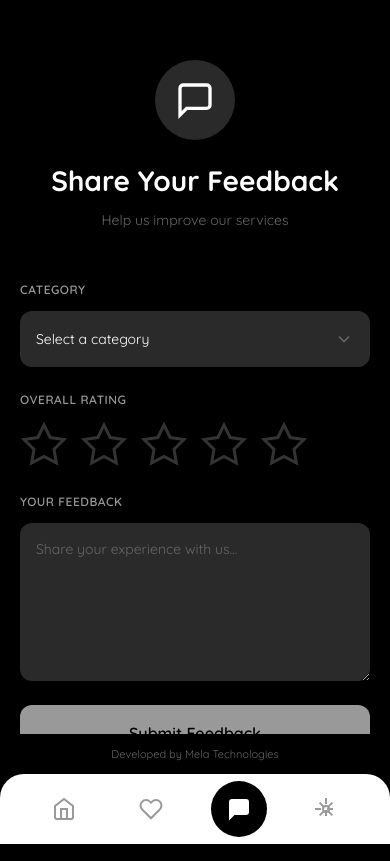
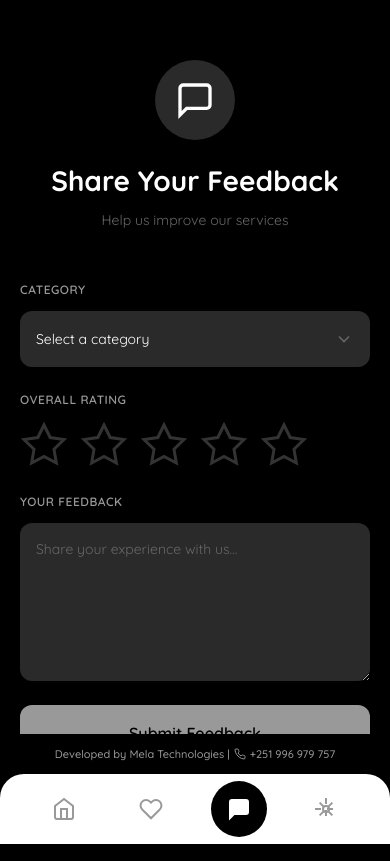
Before and after one commit to AbelStack/QR-Menu, a Vue app in the folder frontend/: page /feedback in a window 390 px wide. Built offline with nearby package versions, Linux system fonts and the light colour scheme.

Commit message:
phone icon

```diff
--- a/frontend/index.html
+++ b/frontend/index.html
@@ -78,11 +78,21 @@
 
       .loader-credit {
         font-family: 'Quicksand', sans-serif;
-        font-size: 12px;
+        font-size: 13px;
         font-weight: 500;
-        color: #666;
+        color: #999;
         text-align: center;
         margin-top: 8px;
+        display: flex;
+        align-items: center;
+        justify-content: center;
+        gap: 6px;
+      }
+
+      .loader-credit svg {
+        width: 14px;
+        height: 14px;
+        stroke-width: 2;
       }
 
       @keyframes spin {
@@ -99,7 +109,13 @@
           <div class="loader-spinner"></div>
         </div>
         <div class="loader-text">Amore Cafe<br/>አሞር ካፌ</div>
-        <div class="loader-credit">Developed by Mela Technologies</div>
+        <div class="loader-credit">
+          Developed by Mela Technologies |
+          <svg viewBox="0 0 24 24" fill="none" stroke="currentColor">
+            <path d="M22 16.92v3a2 2 0 0 1-2.18 2 19.79 19.79 0 0 1-8.63-3.07 19.5 19.5 0 0 1-6-6 19.79 19.79 0 0 1-3.07-8.67A2 2 0 0 1 4.11 2h3a2 2 0 0 1 2 1.72 12.84 12.84 0 0 0 .7 2.81 2 2 0 0 1-.45 2.11L8.09 9.91a16 16 0 0 0 6 6l1.27-1.27a2 2 0 0 1 2.11-.45 12.84 12.84 0 0 0 2.81.7A2 2 0 0 1 22 16.92z"/>
+          </svg>
+          +251 996 979 757
+        </div>
       </div>
     </div>
 
--- a/frontend/src/views/FavoritesView.vue
+++ b/frontend/src/views/FavoritesView.vue
@@ -76,7 +76,13 @@
 
     <!-- Footer Credit -->
     <div class="footer-credit">
-      Developed by Mela Technologies
+      Developed by Mela Technologies |
+      <a href="tel:+251996979757" class="footer-phone">
+        <svg viewBox="0 0 24 24" fill="none" stroke="currentColor">
+          <path d="M22 16.92v3a2 2 0 0 1-2.18 2 19.79 19.79 0 0 1-8.63-3.07 19.5 19.5 0 0 1-6-6 19.79 19.79 0 0 1-3.07-8.67A2 2 0 0 1 4.11 2h3a2 2 0 0 1 2 1.72 12.84 12.84 0 0 0 .7 2.81 2 2 0 0 1-.45 2.11L8.09 9.91a16 16 0 0 0 6 6l1.27-1.27a2 2 0 0 1 2.11-.45 12.84 12.84 0 0 0 2.81.7A2 2 0 0 1 22 16.92z"/>
+        </svg>
+        +251 996 979 757
+      </a>
     </div>
   </div>
 </template>
@@ -298,10 +304,35 @@
   width: 100%;
   padding: 12px 20px;
   text-align: center;
-  font-size: 11px;
-  color: var(--text-quaternary);
+  font-size: 12px;
+  font-weight: 500;
+  color: var(--text-tertiary);
   background: var(--bg-primary);
   z-index: 99;
+  display: flex;
+  align-items: center;
+  justify-content: center;
+  gap: 4px;
+  flex-wrap: wrap;
+}
+
+.footer-phone {
+  display: inline-flex;
+  align-items: center;
+  gap: 4px;
+  color: var(--text-tertiary);
+  text-decoration: none;
+  transition: color 0.3s;
+}
+
+.footer-phone:hover {
+  color: #fbbf24;
+}
+
+.footer-phone svg {
+  width: 14px;
+  height: 14px;
+  stroke-width: 2;
 }
 
 @media (max-width: 480px) {
@@ -313,6 +344,12 @@
   .footer-credit {
     left: 0;
     transform: none;
+    font-size: 11px;
+  }
+
+  .footer-phone svg {
+    width: 12px;
+    height: 12px;
   }
 }
 </style>
--- a/frontend/src/views/FeedbackView.vue
+++ b/frontend/src/views/FeedbackView.vue
@@ -105,7 +105,13 @@
 
     <!-- Footer Credit -->
     <div class="footer-credit">
-      Developed by Mela Technologies
+      Developed by Mela Technologies |
+      <a href="tel:+251996979757" class="footer-phone">
+        <svg viewBox="0 0 24 24" fill="none" stroke="currentColor">
+          <path d="M22 16.92v3a2 2 0 0 1-2.18 2 19.79 19.79 0 0 1-8.63-3.07 19.5 19.5 0 0 1-6-6 19.79 19.79 0 0 1-3.07-8.67A2 2 0 0 1 4.11 2h3a2 2 0 0 1 2 1.72 12.84 12.84 0 0 0 .7 2.81 2 2 0 0 1-.45 2.11L8.09 9.91a16 16 0 0 0 6 6l1.27-1.27a2 2 0 0 1 2.11-.45 12.84 12.84 0 0 0 2.81.7A2 2 0 0 1 22 16.92z"/>
+        </svg>
+        +251 996 979 757
+      </a>
     </div>
   </div>
 </template>
@@ -410,10 +416,35 @@
   width: 100%;
   padding: 12px 20px;
   text-align: center;
-  font-size: 11px;
-  color: var(--text-quaternary);
+  font-size: 12px;
+  font-weight: 500;
+  color: var(--text-tertiary);
   background: var(--bg-primary);
   z-index: 99;
+  display: flex;
+  align-items: center;
+  justify-content: center;
+  gap: 4px;
+  flex-wrap: wrap;
+}
+
+.footer-phone {
+  display: inline-flex;
+  align-items: center;
+  gap: 4px;
+  color: var(--text-tertiary);
+  text-decoration: none;
+  transition: color 0.3s;
+}
+
+.footer-phone:hover {
+  color: #fbbf24;
+}
+
+.footer-phone svg {
+  width: 14px;
+  height: 14px;
+  stroke-width: 2;
 }
 
 @media (max-width: 480px) {
@@ -425,6 +456,12 @@
   .footer-credit {
     left: 0;
     transform: none;
+    font-size: 11px;
+  }
+
+  .footer-phone svg {
+    width: 12px;
+    height: 12px;
   }
 }
 </style>
--- a/frontend/src/views/MenuView.css
+++ b/frontend/src/views/MenuView.css
@@ -762,10 +762,35 @@
   width: 100%;
   padding: 12px 20px;
   text-align: center;
-  font-size: 11px;
-  color: var(--text-quaternary);
+  font-size: 12px;
+  font-weight: 500;
+  color: var(--text-tertiary);
   background: var(--bg-primary);
   z-index: 99;
+  display: flex;
+  align-items: center;
+  justify-content: center;
+  gap: 4px;
+  flex-wrap: wrap;
+}
+
+.footer-phone {
+  display: inline-flex;
+  align-items: center;
+  gap: 4px;
+  color: var(--text-tertiary);
+  text-decoration: none;
+  transition: color 0.3s;
+}
+
+.footer-phone:hover {
+  color: #fbbf24;
+}
+
+.footer-phone svg {
+  width: 14px;
+  height: 14px;
+  stroke-width: 2;
 }
 
 @media (max-width: 480px) {
@@ -777,6 +802,12 @@
   .footer-credit {
     left: 0;
     transform: none;
+    font-size: 11px;
+  }
+
+  .footer-phone svg {
+    width: 12px;
+    height: 12px;
   }
 }
 
--- a/frontend/src/views/MenuView.vue
+++ b/frontend/src/views/MenuView.vue
@@ -343,7 +343,13 @@
 
     <!-- Footer Credit -->
     <div class="footer-credit">
-      Developed by Mela Technologies
+      Developed by Mela Technologies |
+      <a href="tel:+251996979757" class="footer-phone">
+        <svg viewBox="0 0 24 24" fill="none" stroke="currentColor">
+          <path d="M22 16.92v3a2 2 0 0 1-2.18 2 19.79 19.79 0 0 1-8.63-3.07 19.5 19.5 0 0 1-6-6 19.79 19.79 0 0 1-3.07-8.67A2 2 0 0 1 4.11 2h3a2 2 0 0 1 2 1.72 12.84 12.84 0 0 0 .7 2.81 2 2 0 0 1-.45 2.11L8.09 9.91a16 16 0 0 0 6 6l1.27-1.27a2 2 0 0 1 2.11-.45 12.84 12.84 0 0 0 2.81.7A2 2 0 0 1 22 16.92z"/>
+        </svg>
+        +251 996 979 757
+      </a>
     </div>
   </div>
 </template>
--- a/frontend/src/views/ProfileView.vue
+++ b/frontend/src/views/ProfileView.vue
@@ -148,7 +148,13 @@
 
     <!-- Footer Credit -->
     <div class="footer-credit">
-      Developed by Mela Technologies
+      Developed by Mela Technologies |
+      <a href="tel:+251996979757" class="footer-phone">
+        <svg viewBox="0 0 24 24" fill="none" stroke="currentColor">
+          <path d="M22 16.92v3a2 2 0 0 1-2.18 2 19.79 19.79 0 0 1-8.63-3.07 19.5 19.5 0 0 1-6-6 19.79 19.79 0 0 1-3.07-8.67A2 2 0 0 1 4.11 2h3a2 2 0 0 1 2 1.72 12.84 12.84 0 0 0 .7 2.81 2 2 0 0 1-.45 2.11L8.09 9.91a16 16 0 0 0 6 6l1.27-1.27a2 2 0 0 1 2.11-.45 12.84 12.84 0 0 0 2.81.7A2 2 0 0 1 22 16.92z"/>
+        </svg>
+        +251 996 979 757
+      </a>
     </div>
   </div>
 </template>
@@ -473,10 +479,35 @@
   width: 100%;
   padding: 12px 20px;
   text-align: center;
-  font-size: 11px;
-  color: var(--text-quaternary);
+  font-size: 12px;
+  font-weight: 500;
+  color: var(--text-tertiary);
   background: var(--bg-primary);
   z-index: 99;
+  display: flex;
+  align-items: center;
+  justify-content: center;
+  gap: 4px;
+  flex-wrap: wrap;
+}
+
+.footer-phone {
+  display: inline-flex;
+  align-items: center;
+  gap: 4px;
+  color: var(--text-tertiary);
+  text-decoration: none;
+  transition: color 0.3s;
+}
+
+.footer-phone:hover {
+  color: #fbbf24;
+}
+
+.footer-phone svg {
+  width: 14px;
+  height: 14px;
+  stroke-width: 2;
 }
 
 @media (max-width: 480px) {
@@ -488,6 +519,12 @@
   .footer-credit {
     left: 0;
     transform: none;
+    font-size: 11px;
+  }
+
+  .footer-phone svg {
+    width: 12px;
+    height: 12px;
   }
 }
 </style>
```
